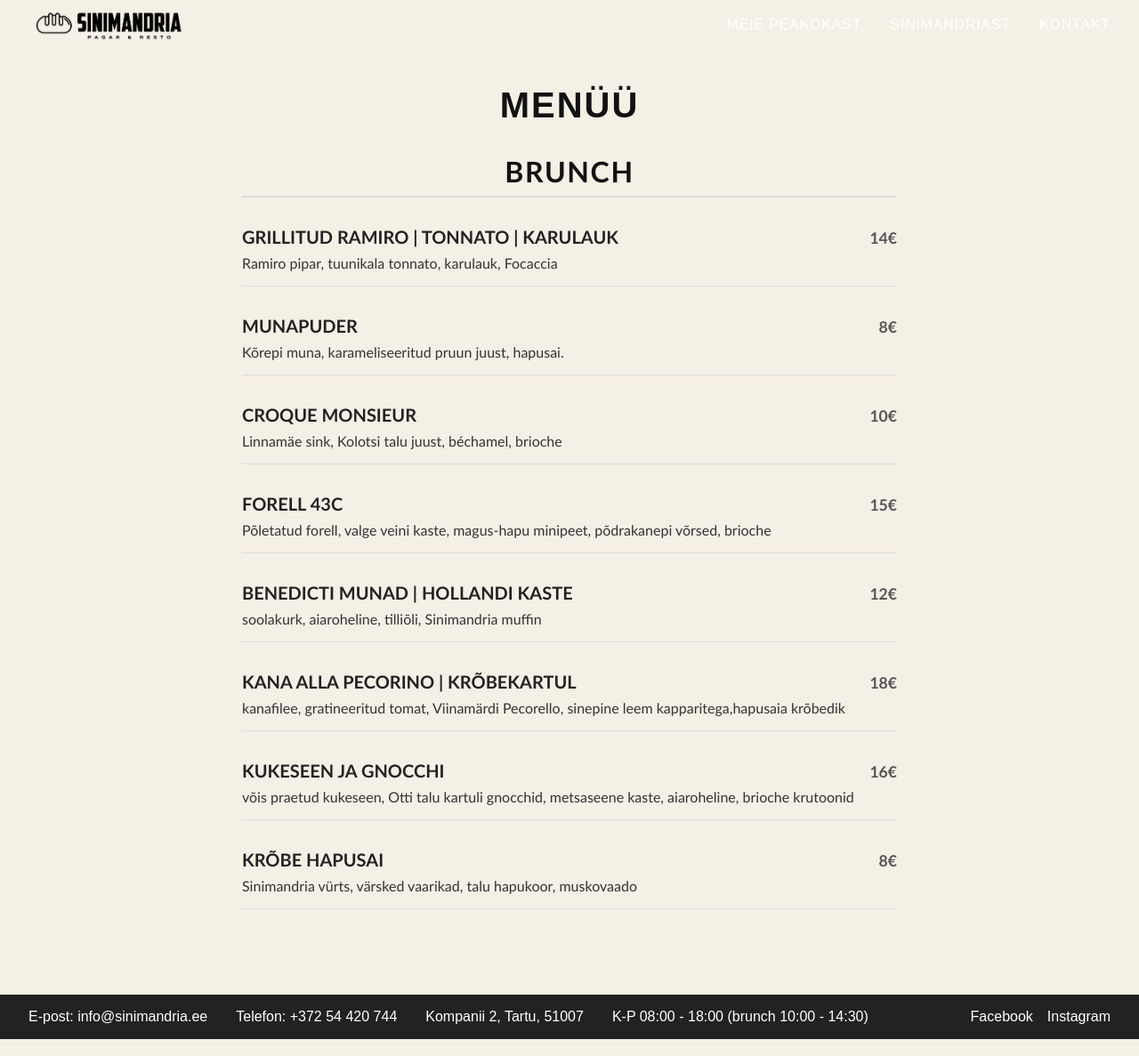
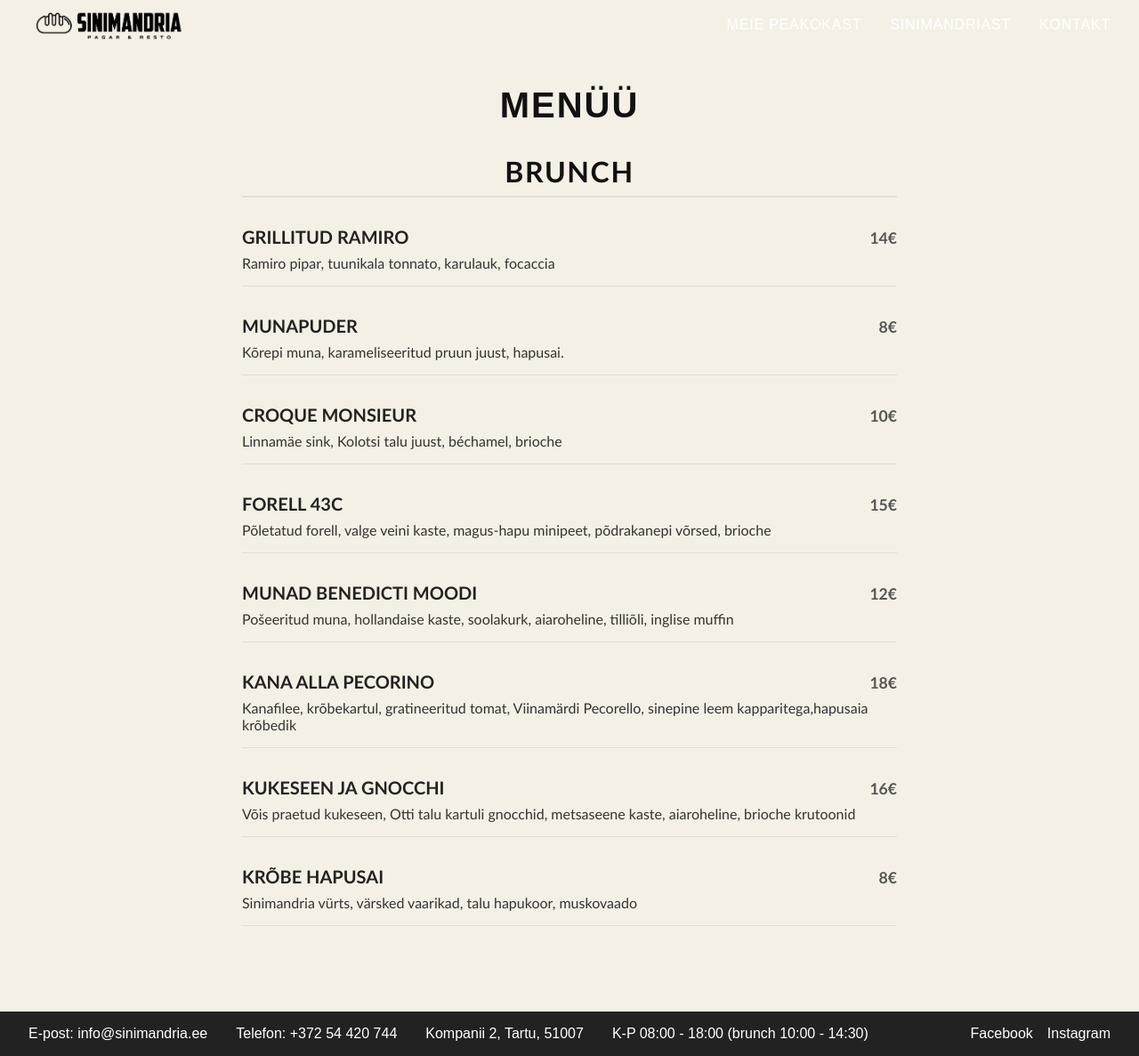
Before and after one commit to m-tu/sinimandria, a Jekyll site: the page built from pages/menu.markdown, in a window 1280 px wide and 1187 px high. Shown: the whole window at 89% size. Built offline with Jekyll 4.4.1, drawn with Linux system fonts in a browser that asks for light colours.

Commit message:
Update menu.markdown

```diff
--- a/pages/menu.markdown
+++ b/pages/menu.markdown
@@ -8,8 +8,8 @@
 <section class="menu-section">
   <h2 class="menu-heading">Brunch</h2>
   <div class="menu-item">
-    <h3>GRILLITUD RAMIRO | TONNATO | KARULAUK <span class="price">14€</span></h3>
-    <p>Ramiro pipar, tuunikala tonnato, karulauk, Focaccia</p>
+    <h3>GRILLITUD RAMIRO <span class="price">14€</span></h3>
+    <p>Ramiro pipar, tuunikala tonnato, karulauk, focaccia</p>
   </div>
   <div class="menu-item">
     <h3>MUNAPUDER <span class="price">8€</span></h3>
@@ -24,16 +24,16 @@
     <p>Põletatud forell, valge veini kaste, magus-hapu minipeet, põdrakanepi võrsed, brioche</p>
   </div>
   <div class="menu-item">
-    <h3>BENEDICTI MUNAD | HOLLANDI KASTE  <span class="price">12€</span></h3>
-    <p>soolakurk, aiaroheline, tilliõli, Sinimandria muffin</p>
+    <h3>MUNAD BENEDICTI MOODI <span class="price">12€</span></h3>
+    <p>Pošeeritud muna, hollandaise kaste, soolakurk, aiaroheline, tilliõli, inglise muffin</p>
   </div>
   <div class="menu-item">
-    <h3>KANA ALLA PECORINO | KRÕBEKARTUL  <span class="price">18€</span></h3>
-    <p>kanafilee, gratineeritud tomat, Viinamärdi Pecorello, sinepine leem kapparitega,hapusaia krõbedik</p>
+    <h3>KANA ALLA PECORINO  <span class="price">18€</span></h3>
+    <p>Kanafilee, krõbekartul, gratineeritud tomat, Viinamärdi Pecorello, sinepine leem kapparitega,hapusaia krõbedik</p>
   </div>
   <div class="menu-item">
     <h3>KUKESEEN JA GNOCCHI  <span class="price">16€</span></h3>
-    <p>võis praetud kukeseen, Otti talu kartuli gnocchid, metsaseene kaste, aiaroheline, brioche krutoonid</p>
+    <p>Võis praetud kukeseen, Otti talu kartuli gnocchid, metsaseene kaste, aiaroheline, brioche krutoonid</p>
   </div>
   <div class="menu-item">
     <h3>KRÕBE HAPUSAI <span class="price">8€</span></h3>
```
